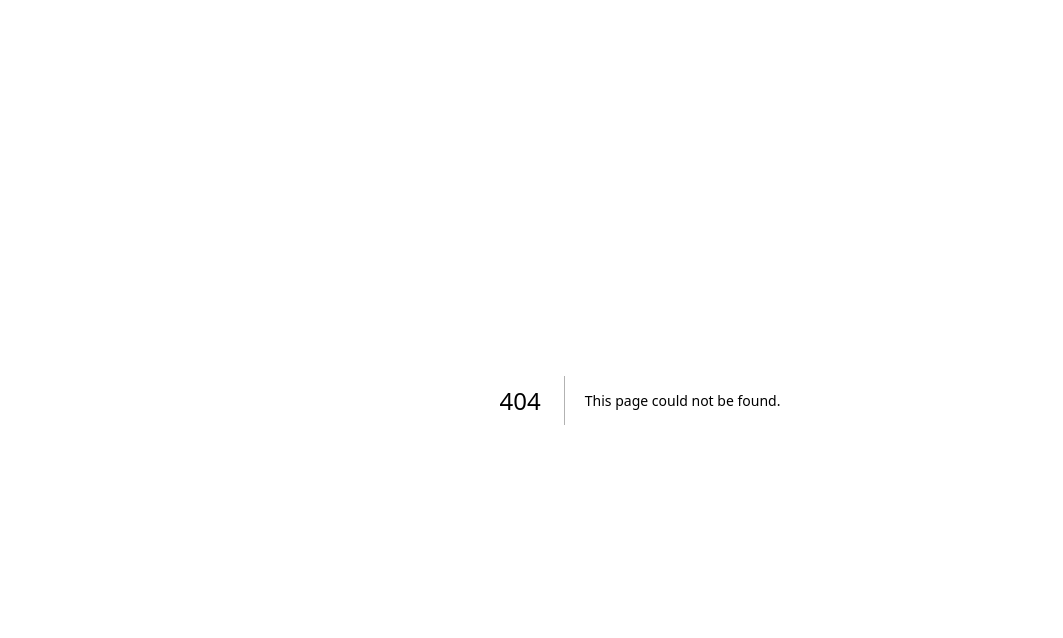
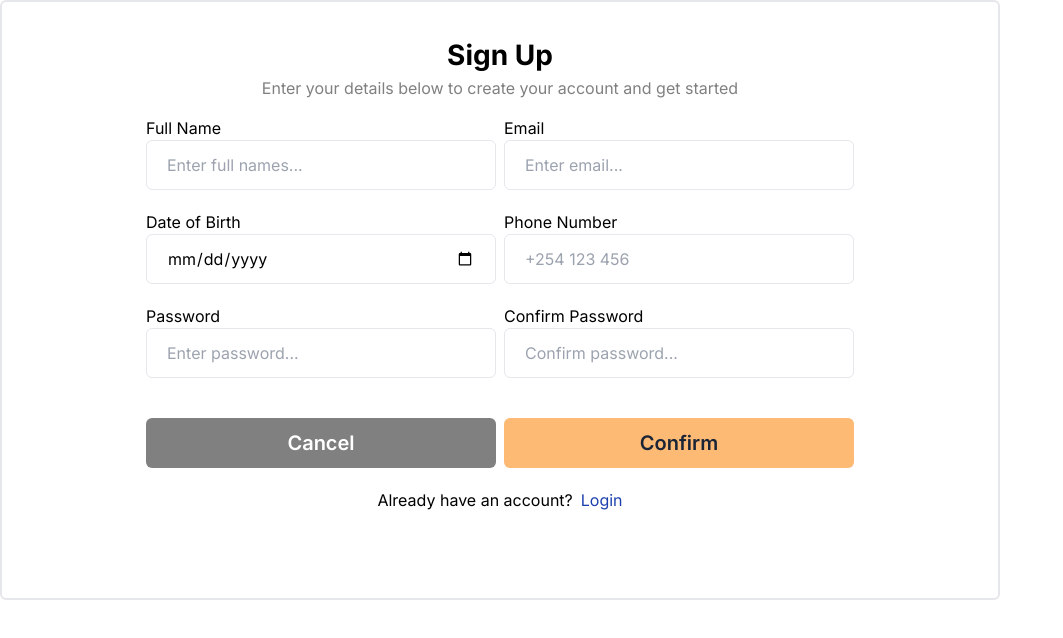
Before and after one commit to Nicholas-Kipkoech/icon-x-KRA, a Next.js app: page /ui/Signup in a window 1280 px wide. Before the commit this address had no page. Shown: the top 638 px of the page, without its empty margins (0-1063 px from the left). Built offline with nearby package versions, Linux system fonts and the light colour scheme.

Commit message:
worked on signup page

```diff
--- a/app/page.jsx
+++ b/app/page.jsx
@@ -2,14 +2,28 @@
 
 import Link from "next/link";
 import Login from "./ui/login/page";
+import { useState } from "react";
+import Signup from "./ui/Signup/page";
+import Image from "next/image";
 
 export default function Home() {
+  const [isLogin, setIsLogin] = useState(true);
+  const toggleView = () => {
+    setIsLogin((prevLogin) => !prevLogin);
+  };
   return (
     <main className="flex min-h-screen flex-row items-center justify-between p-24 bg-slate-100">
-      <div className=" h-[600px] w-[400px] border-4 bg-white justify-center flex flex-col items-center">
-        Image here
-      </div>
-      <Login />
+      <div
+        className=" h-[600px] w-[100%] border-4 bg-cover object-contain bg-white justify-center flex flex-col items-center"
+        style={{
+          backgroundImage: `url("https://img.freepik.com/free-photo/isolated-shot-surprised-clever-student-with-intelligent-look_273609-28048.jpg?w=1380&t=st=1700048390~exp=1700048990~hmac=1e9fa5ac4638c8de465174179ca3bd0fc79dccf6a42f0f8d3cb50bcf4e413696")`,
+        }}
+      ></div>
+      {isLogin ? (
+        <Login toggleView={toggleView} />
+      ) : (
+        <Signup toggleView={toggleView} />
+      )}
     </main>
   );
 }
--- /dev/null
+++ b/app/ui/Signup/page.jsx
@@ -0,0 +1,80 @@
+"use client";
+import React, { useState } from "react";
+import CustomInput from "../reusableComponents/CustomInput";
+import CustomButton from "../reusableComponents/CustomButton";
+
+const Signup = ({ toggleView }) => {
+  return (
+    <div className="h-[600px] border-2 rounded-md w-[1000px] bg-white">
+      <div className="flex flex-col justify-center items-center pt-8">
+        <p className="text-[28px] font-bold">Sign Up</p>
+        <div className="flex flex-col items-center justify-center text-[grey]">
+          <p>Enter your details below to create your account and get started</p>
+        </div>
+      </div>
+      <form className="h-[400px] mt-2 p-5 flex flex-col items-center justify-center">
+        <div className="flex gap-2 flex-wrap items-center justify-center">
+          <CustomInput
+            name={`Full Name`}
+            type={`text`}
+            className={`h-[50px] w-[350px] border p-5 rounded-md`}
+            placeholder={`Enter full names...`}
+          />
+
+          <CustomInput
+            name={`Email`}
+            type={`Email`}
+            placeholder={`Enter email...`}
+            className={`h-[50px] w-[350px] border p-5 rounded-md`}
+          />
+          <CustomInput
+            name={`Date of Birth`}
+            type={`date`}
+            className={`h-[50px] w-[350px] border p-5 rounded-md`}
+            placeholder={`Enter email...`}
+          />
+
+          <CustomInput
+            name={`Phone Number`}
+            type={`text`}
+            placeholder={`+254 123 456`}
+            className={`h-[50px] w-[350px] border p-5 rounded-md`}
+          />
+          <CustomInput
+            name={`Password`}
+            type={`password`}
+            className={`h-[50px] w-[350px] border p-5 rounded-md`}
+            placeholder={`Enter password...`}
+          />
+
+          <CustomInput
+            name={`Confirm Password`}
+            type={`password`}
+            placeholder={`Confirm password...`}
+            className={`h-[50px] w-[350px] border p-5 rounded-md`}
+          />
+        </div>
+        <div className="mt-10 flex gap-2">
+          <CustomButton
+            name={"Cancel"}
+            type={`button`}
+            className={`h-[50px] w-[350px] rounded-md bg-[grey] font-[600] text-white text-[20px]`}
+          />
+          <CustomButton
+            name={"Confirm"}
+            type={`button`}
+            className={`h-[50px] w-[350px] rounded-md bg-orange-300 font-[600] text-[#1c2536] text-[20px]`}
+          />
+        </div>
+        <div className="flex gap-2 mt-5 justify-center">
+          <p>Already have an account?</p>
+          <a className="text-blue-800 cursor-pointer" onClick={toggleView}>
+            Login
+          </a>
+        </div>
+      </form>
+    </div>
+  );
+};
+
+export default Signup;
--- a/app/ui/login/page.jsx
+++ b/app/ui/login/page.jsx
@@ -4,7 +4,7 @@ import CustomInput from "../reusableComponents/CustomInput";
 import CustomButton from "../reusableComponents/CustomButton";
 import { useRouter } from "next/navigation";
 
-const Login = () => {
+const Login = ({ toggleView }) => {
   const [showPassword, setShowPassword] = useState("");
 
   const toggleShowPassword = () => {
@@ -17,7 +17,7 @@ const Login = () => {
   };
 
   return (
-    <div className="h-[600px] border-2 rounded-md w-[auto] bg-white">
+    <div className="h-[600px] border-2 rounded-md w-[1000px] bg-white">
       <div className="flex flex-col justify-center items-center pt-8">
         <p className="text-[28px] font-bold">Welcome back!!!</p>
         <div className="flex flex-col items-center justify-center text-[grey]">
@@ -55,6 +55,12 @@ const Login = () => {
             onClick={handleLogin}
           />
         </div>
+        <div className="flex gap-2 mt-5 justify-center">
+          <p>Don't have an account?</p>
+          <a className="text-blue-800 cursor-pointer" onClick={toggleView}>
+            Sign up for free
+          </a>
+        </div>
       </form>
     </div>
   );
--- a/next.config.js
+++ b/next.config.js
@@ -1,7 +1,7 @@
 /** @type {import('next').NextConfig} */
 const nextConfig = {
   images: {
-    domains: ["png.pngtree.com"],
+    domains: ["png.pngtree.com", "img.freepik.com"],
   },
 };
 
```
